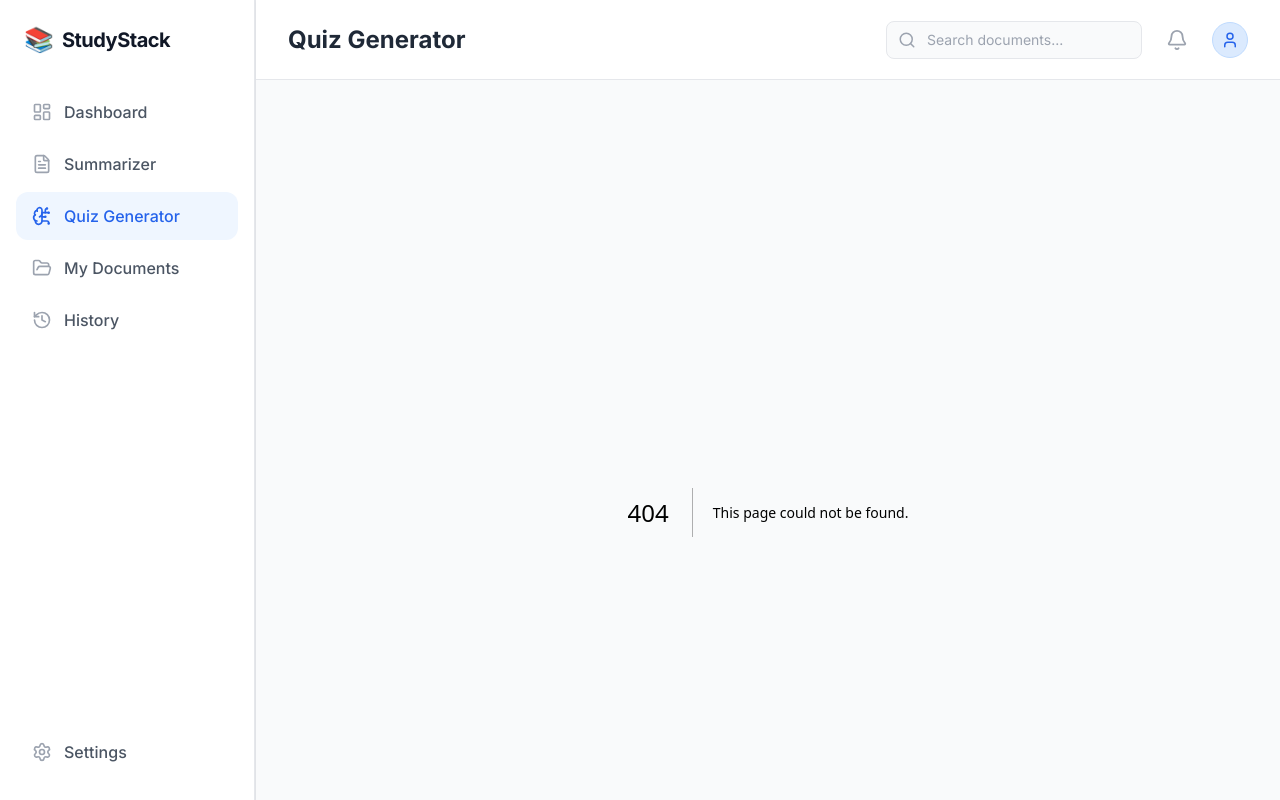
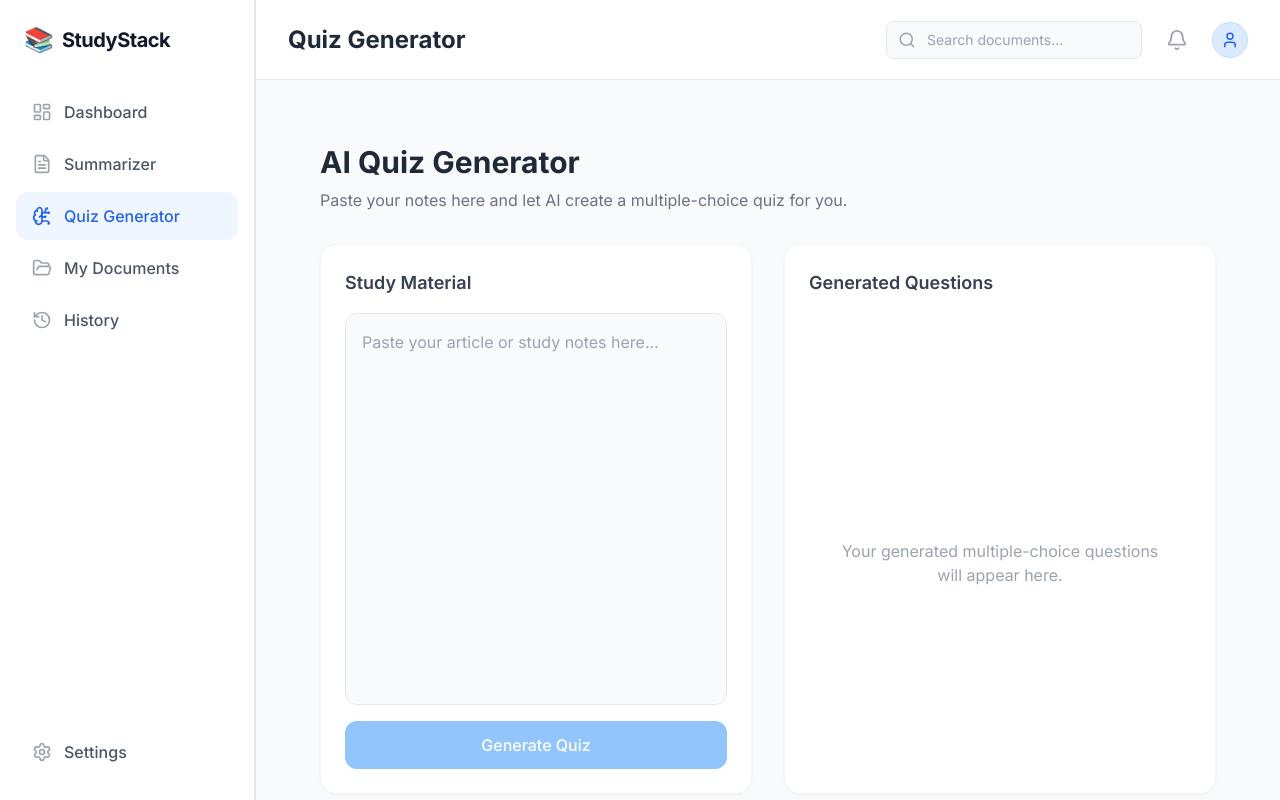
Before and after one commit to OmiraDev/AI-Study-Assistant, a Next.js app: page /quiz in a window 1280 px wide. Before the commit this address had no page. Built offline with nearby package versions, Linux system fonts and the light colour scheme.

Commit message:
feat: build AI quiz generator with MongoDB integration

```diff
--- /dev/null
+++ b/app/quiz/page.tsx
@@ -0,0 +1,133 @@
+"use client";
+import { useState } from "react";
+
+interface Question {
+  question: string;
+  options: string[];
+  correctAnswer: string;
+}
+
+export default function QuizGeneratorPage() {
+  const [text, setText] = useState("");
+  const [quiz, setQuiz] = useState<Question[] | null>(null);
+  const [loading, setLoading] = useState(false);
+  const [error, setError] = useState("");
+
+  const generateQuiz = async () => {
+    if (!text.trim()) {
+      setError("Please enter some text to generate a quiz.");
+      return;
+    }
+
+    setLoading(true);
+    setError("");
+    setQuiz(null);
+
+    try {
+      const res = await fetch("/api/quiz", {
+        method: "POST",
+        headers: {
+          "Content-Type": "application/json",
+        },
+        body: JSON.stringify({ text }),
+      });
+
+      const data = await res.json();
+
+      if (!res.ok) {
+        throw new Error(data.error || "Failed to generate quiz");
+      }
+
+      setQuiz(data.quiz);
+    } catch (err: any) {
+      setError(err.message || "An error occurred");
+    } finally {
+      setLoading(false);
+    }
+  };
+
+  return (
+    <div className="max-w-5xl mx-auto p-4 md:p-8">
+      <div className="mb-8">
+        <h2 className="text-3xl font-bold text-gray-800">AI Quiz Generator</h2>
+        <p className="text-gray-500 mt-2">Paste your notes here and let AI create a multiple-choice quiz for you.</p>
+      </div>
+
+      <div className="grid grid-cols-1 lg:grid-cols-2 gap-8">
+        {/* Input Section */}
+        <div className="bg-white p-6 rounded-2xl border border-gray-100 shadow-sm flex flex-col h-[550px]">
+          <h3 className="text-lg font-semibold text-gray-700 mb-4">Study Material</h3>
+          <textarea
+            className="w-full flex-1 p-4 bg-gray-50 border border-gray-200 rounded-xl resize-none focus:outline-none focus:ring-2 focus:ring-blue-500 transition-all"
+            placeholder="Paste your article or study notes here..."
+            value={text}
+            onChange={(e) => setText(e.target.value)}
+          />
+          {error && <p className="text-red-500 text-sm mt-3">{error}</p>}
+          <button
+            onClick={generateQuiz}
+            disabled={loading || !text.trim()}
+            className={`mt-4 w-full py-3 px-4 rounded-xl text-white font-medium transition-all ${
+              loading || !text.trim()
+                ? "bg-blue-300 cursor-not-allowed"
+                : "bg-blue-600 hover:bg-blue-700 shadow-md hover:shadow-lg"
+            }`}
+          >
+            {loading ? (
+              <span className="flex items-center justify-center gap-2">
+                <div className="animate-spin rounded-full h-5 w-5 border-b-2 border-white"></div>
+                Generating Quiz...
+              </span>
+            ) : (
+              "Generate Quiz"
+            )}
+          </button>
+        </div>
+
+        {/* Result Section */}
+        <div className="bg-white p-6 rounded-2xl border border-gray-100 shadow-sm overflow-y-auto h-[550px]">
+          <h3 className="text-lg font-semibold text-gray-700 mb-4">Generated Questions</h3>
+
+          {!quiz && !loading && (
+            <div className="h-full flex items-center justify-center text-gray-400 flex-col text-center">
+              <p>Your generated multiple-choice questions<br/>will appear here.</p>
+            </div>
+          )}
+
+          {loading && (
+            <div className="h-full flex items-center justify-center flex-col gap-4">
+              <div className="animate-spin rounded-full h-10 w-10 border-b-2 border-blue-600"></div>
+              <p className="text-gray-500 animate-pulse">AI is crafting your questions...</p>
+            </div>
+          )}
+
+          {quiz && (
+            <div className="flex flex-col gap-6">
+              {quiz.map((q, index) => (
+                <div key={index} className="bg-gray-50 p-5 rounded-xl border border-gray-200">
+                  <p className="font-semibold text-gray-800 mb-4">
+                    {index + 1}. {q.question}
+                  </p>
+                  <div className="flex flex-col gap-2">
+                    {q.options.map((option, optIdx) => (
+                      <div
+                        key={optIdx}
+                        className={`p-3 rounded-lg border text-sm ${
+                          option === q.correctAnswer
+                            ? "bg-green-50 border-green-200 text-green-800 font-bold"
+                            : "bg-white border-gray-200 text-gray-600"
+                        }`}
+                      >
+                        {option}
+                      </div>
+                    ))}
+                  </div>
+                </div>
+              ))}
+            </div>
+          )}
+        </div>
+      </div>
+    </div>
+  );
+}
--- /dev/null
+++ b/models/Quiz.ts
@@ -0,0 +1,29 @@
+import mongoose, { Schema, Document } from "mongoose";
+
+
+export interface IQuestion {
+  question: string;
+  options: string[];
+  correctAnswer: string;
+}
+
+
+export interface IQuiz extends Document {
+  originalText: string;
+  questions: IQuestion[];
+  createdAt: Date;
+}
+
+const QuestionSchema = new Schema({
+  question: { type: String, required: true },
+  options: { type: [String], required: true },
+  correctAnswer: { type: String, required: true }
+});
+
+const QuizSchema: Schema = new Schema({
+  originalText: { type: String, required: true },
+  questions: { type: [QuestionSchema], required: true },
+  createdAt: { type: Date, default: Date.now },
+});
+
+export default mongoose.models.Quiz || mongoose.model<IQuiz>("Quiz", QuizSchema);
```
Also changed, not shown: app/api/quiz/route.ts (added, +59 -0 lines).
